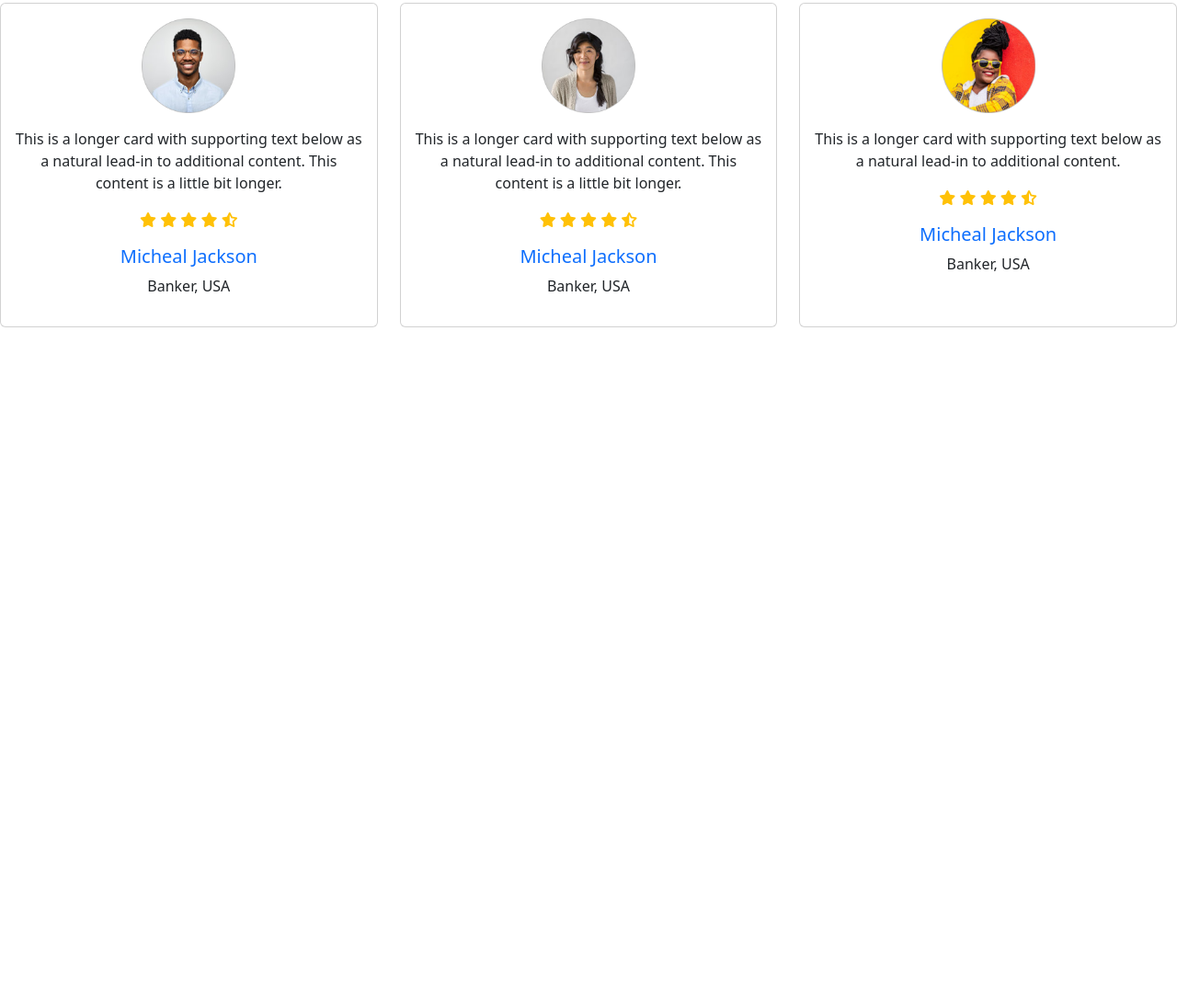
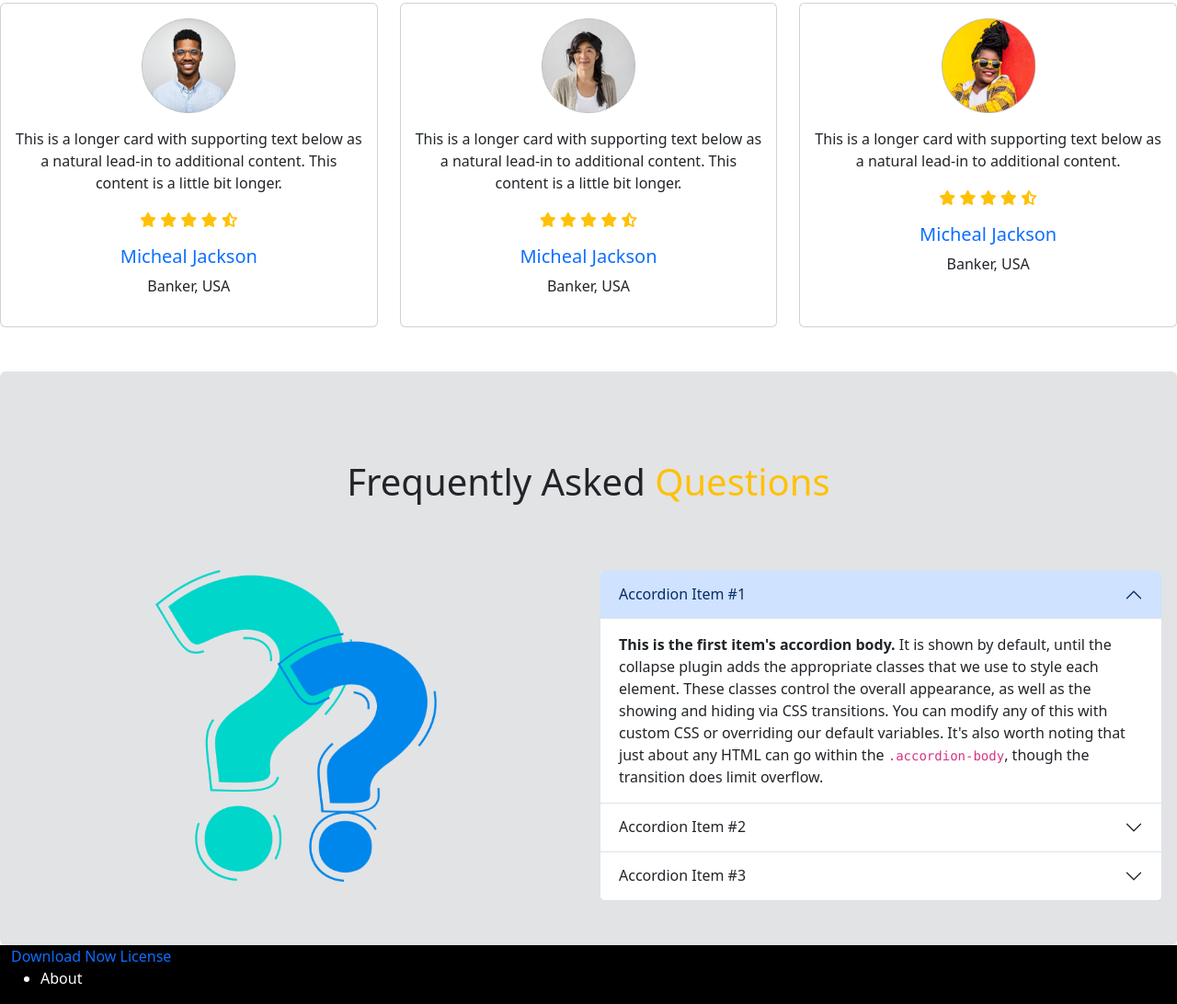
Before and after one commit to sawonhossain34/bikerz-zone, a plain HTML site: page index.html in a window 1280 px wide. Shown: the part 1929-3021 px from the top of the page at 92% size. Before the commit the page ends 2285 px from the top, so only its background shows below. Drawn offline with nearby package versions, Linux system fonts and the light colour scheme; files that its build step writes are made by us from their sources.

Commit message:
footer about add

```diff
--- a/index.html
+++ b/index.html
@@ -208,9 +208,75 @@
         </div>
       </div>
     </section>
+    <!-- Frequent section -->
+    <section class="mt-5 py-5 px-3 bg-secondary-subtle rounded">
+      <h1 class="my-5 text-center">Frequently Asked <span class="text-warning">Questions</span></h1>
+      <div class="row row-cols-1 row-cols-md-2 mt-5 g-4">
+        <div class="col text-center">
+          <img class="w-50" src="images/faq.png" alt="">
+        </div>
+        <div class="col">
+          <div class="accordion" id="accordionExample">
+            <div class="accordion-item">
+              <h2 class="accordion-header" id="headingOne">
+                <button class="accordion-button" type="button" data-bs-toggle="collapse" data-bs-target="#collapseOne" aria-expanded="true" aria-controls="collapseOne">
+                  Accordion Item #1
+                </button>
+              </h2>
+              <div id="collapseOne" class="accordion-collapse collapse show" aria-labelledby="headingOne" data-bs-parent="#accordionExample">
+                <div class="accordion-body">
+                  <strong>This is the first item's accordion body.</strong> It is shown by default, until the collapse plugin adds the appropriate classes that we use to style each element. These classes control the overall appearance, as well as the showing and hiding via CSS transitions. You can modify any of this with custom CSS or overriding our default variables. It's also worth noting that just about any HTML can go within the <code>.accordion-body</code>, though the transition does limit overflow.
+                </div>
+              </div>
+            </div>
+            <div class="accordion-item">
+              <h2 class="accordion-header" id="headingTwo">
+                <button class="accordion-button collapsed" type="button" data-bs-toggle="collapse" data-bs-target="#collapseTwo" aria-expanded="false" aria-controls="collapseTwo">
+                  Accordion Item #2
+                </button>
+              </h2>
+              <div id="collapseTwo" class="accordion-collapse collapse" aria-labelledby="headingTwo" data-bs-parent="#accordionExample">
+                <div class="accordion-body">
+                  <strong>This is the second item's accordion body.</strong> It is hidden by default, until the collapse plugin adds the appropriate classes that we use to style each element. These classes control the overall appearance, as well as the showing and hiding via CSS transitions. You can modify any of this with custom CSS or overriding our default variables. It's also worth noting that just about any HTML can go within the <code>.accordion-body</code>, though the transition does limit overflow.
+                </div>
+              </div>
+            </div>
+            <div class="accordion-item">
+              <h2 class="accordion-header" id="headingThree">
+                <button class="accordion-button collapsed" type="button" data-bs-toggle="collapse" data-bs-target="#collapseThree" aria-expanded="false" aria-controls="collapseThree">
+                  Accordion Item #3
+                </button>
+              </h2>
+              <div id="collapseThree" class="accordion-collapse collapse" aria-labelledby="headingThree" data-bs-parent="#accordionExample">
+                <div class="accordion-body">
+                  <strong>This is the third item's accordion body.</strong> It is hidden by default, until the collapse plugin adds the appropriate classes that we use to style each element. These classes control the overall appearance, as well as the showing and hiding via CSS transitions. You can modify any of this with custom CSS or overriding our default variables. It's also worth noting that just about any HTML can go within the <code>.accordion-body</code>, though the transition does limit overflow.
+                </div>
+              </div>
+            </div>
+          </div>
+        </div>
+      </div>
+    </section>
    </main>
    <!-- footer -->
-   <footer></footer>
+   <footer class="container-fluid ">
+    <div class="row">
+      <div class="col d-flex flex-column text-white bg-black">
+        <div>
+          <a class="text-decoration-none" href="">Download Now</a>
+          <a class="text-decoration-none" href="">License</a>
+        <div>
+          <div class="">
+            <ul>
+              <li>About</li>
+            </ul>
+          </div>
+
+      <div class="col">
+
+      </div>
+    </div>
+   </footer>
 
 
 
```
